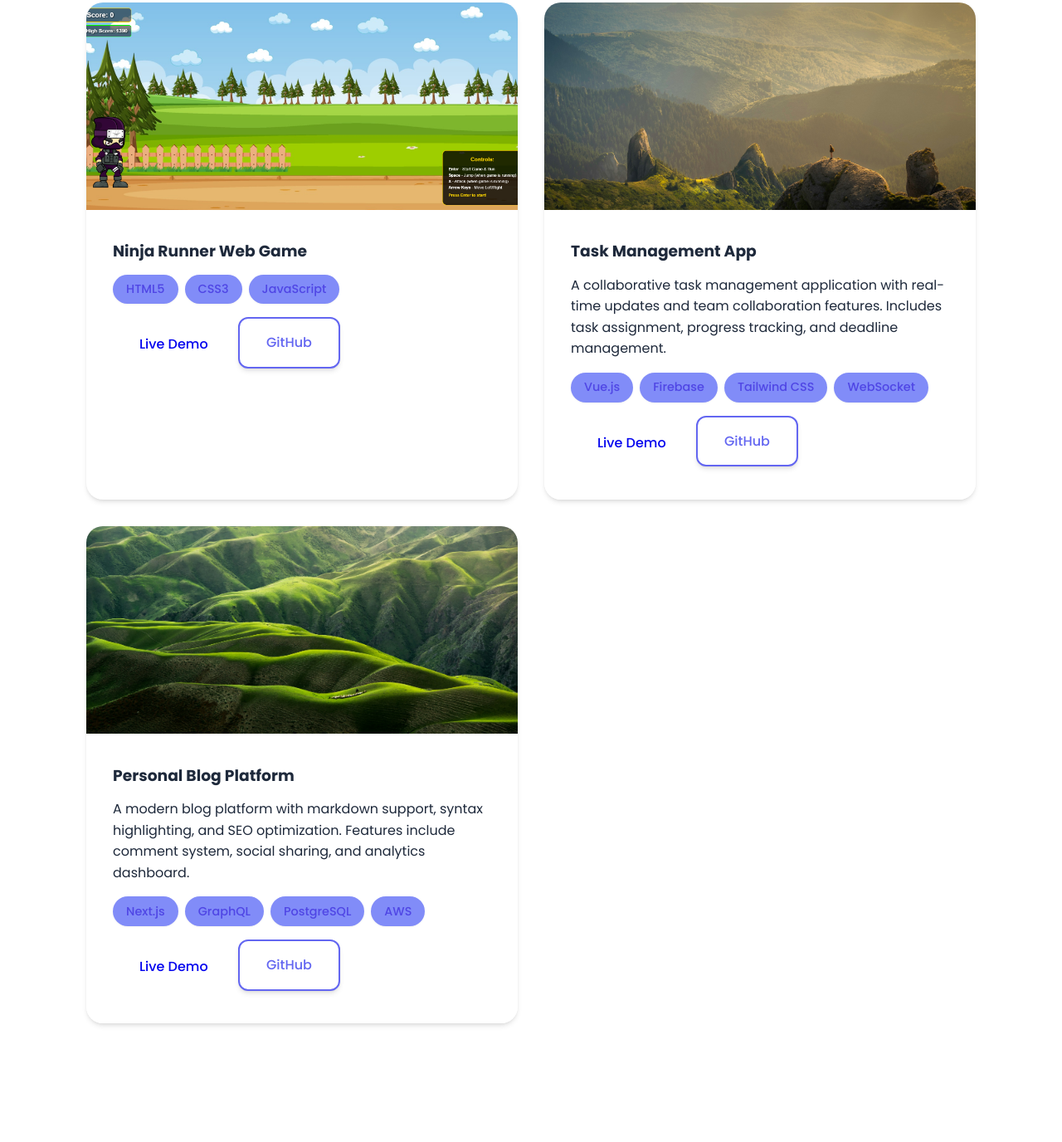
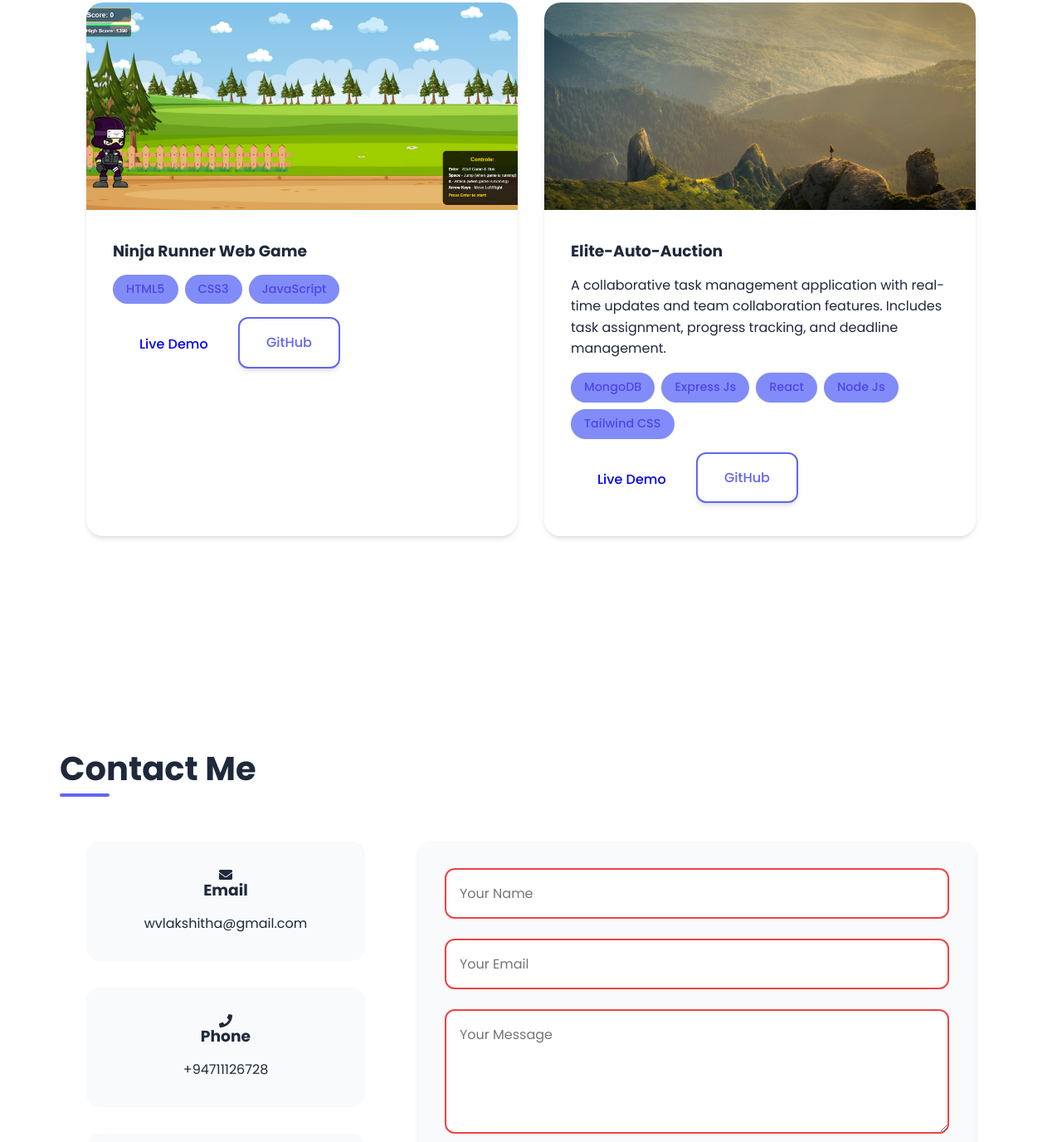
Before and after one commit to ViduraLakshitha/portfolio, a plain HTML site: page index.html in a window 1280 px wide. Shown: the part 2467-3843 px from the top of the page at 83% size. Drawn offline with Linux system fonts and the light colour scheme.

Commit message:
Update index.html

```diff
--- a/index.html
+++ b/index.html
@@ -180,21 +180,22 @@
                                     <img src="images/mounten.jpg" alt="Task Management App">
                               </div>
                               <div class="project-content">
-                                    <h3>Task Management App</h3>
+                                    <h3>Elite-Auto-Auction</h3>
                                     <p>A collaborative task management application with real-time updates and team collaboration features. Includes task assignment, progress tracking, and deadline management.</p>
                                     <div class="project-tech">
-                                          <span>Vue.js</span>
-                                          <span>Firebase</span>
+                                          <span>MongoDB</span>
+                                          <span>Express Js</span>
+                                          <span>React</span>
+                                          <span>Node Js</span>
                                           <span>Tailwind CSS</span>
-                                          <span>WebSocket</span>
                                     </div>
                                     <div class="project-links">
                                           <a href="https://taskmanager.viduralakshitha.com" class="button small">Live Demo</a>
-                                          <a href="https://github.com/viduralakshitha/taskmanager" class="button small secondary">GitHub</a>
+                                          <a href="https://github.com/ViduraLakshitha/Elite-Auto-Auction" class="button small secondary">GitHub</a>
                                     </div>
                               </div>
                         </div>
-                        <div class="project-card">
+                        <!-- <div class="project-card">
                               <div class="project-image">
                                     <img src="images/qingbao-meng-01_igFr7hd4-unsplash.jpg" alt="Personal Blog">
                               </div>
@@ -212,7 +213,7 @@
                                           <a href="https://github.com/viduralakshitha/blog" class="button small secondary">GitHub</a>
                                     </div>
                               </div>
-                        </div>
+                        </div> -->
                   </div>
             </div>
       </section>
```
